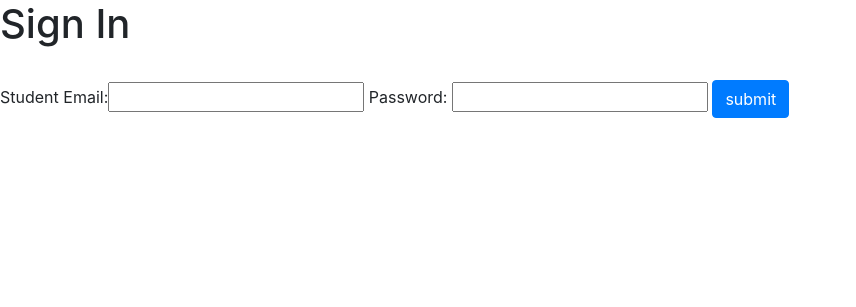
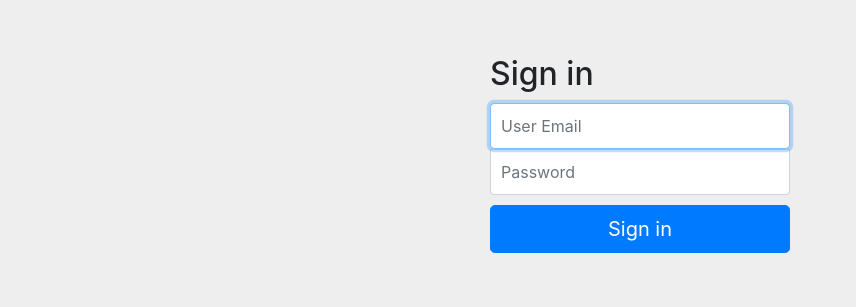
Before and after one commit to wolfejar/GradePredictionsWithMySQL, a Flask app: page /sign_in_get in a window 1280 px wide. Shown: the top 307 px of the page, without its empty margins (0-856 px from the left). Run offline with Flask 2, Linux system fonts and the light colour scheme; parts of the project's set-up code (start-up, migrations or seed data) failed here and were passed over; some libraries are stand-ins or nearby versions.

Commit message:
Reformat sign in page

```diff
--- a/application.py
+++ b/application.py
@@ -13,7 +13,7 @@ sql = SQL()
 @application.route('/')
 @application.route('/index')
 def home():
-    return render_template('landing.html')
+    return render_template('index.html')
 
 
 @application.route('/sign_up_get', methods=['GET'])
--- /dev/null
+++ b/static/login.css
@@ -0,0 +1,40 @@
+body {
+    padding-top: 40px;
+    padding-bottom: 40px;
+    background-color: #eee;
+}
+
+.form-signin {
+    max-width: 330px;
+    padding: 15px;
+    margin: 0 auto;
+}
+.form-signin .form-signin-heading,
+.form-signin .checkbox {
+    margin-bottom: 10px;
+}
+.form-signin .checkbox {
+    font-weight: normal;
+}
+.form-signin .form-control {
+    position: relative;
+    height: auto;
+    -webkit-box-sizing: border-box;
+    -moz-box-sizing: border-box;
+    box-sizing: border-box;
+    padding: 10px;
+    font-size: 16px;
+}
+.form-signin .form-control:focus {
+    z-index: 2;
+}
+.form-signin input[type="email"] {
+    margin-bottom: -1px;
+    border-bottom-right-radius: 0;
+    border-bottom-left-radius: 0;
+}
+.form-signin input[type="password"] {
+    margin-bottom: 10px;
+    border-top-left-radius: 0;
+    border-top-right-radius: 0;
+}
--- a/templates/sign_in.html
+++ b/templates/sign_in.html
@@ -5,13 +5,18 @@
     <title>Sign In</title>
     <link rel="stylesheet" href="https://stackpath.bootstrapcdn.com/bootstrap/4.3.1/css/bootstrap.min.css"
       integrity="sha384-ggOyR0iXCbMQv3Xipma34MD+dH/1fQ784/j6cY/iJTQUOhcWr7x9JvoRxT2MZw1T" crossorigin="anonymous">
+    <link rel="stylesheet" href='../static/login.css'>
 </head>
 <body>
-<h1>Sign In</h1><br>
-<form method="post" action="/sign_in_post">
-    Student Email:<input type="text" name="email">
-    Password: <input type="text" name="password">
-    <input class="btn btn-primary" type="submit" value="submit">
-</form>
+<div class="container">
+    <form class="form-signin" method="post" action="/sign_in_post">
+        <h2 class="form-signin-heading">Sign in</h2>
+        <label for="inputUserEmail" class="sr-only">User Email</label>
+        <input type="text" id="inputUserEmail" name="email" class="form-control" placeholder="User Email" required autofocus>
+        <label for="inputPassword" class="sr-only">Password</label>
+        <input type="password" id="inputPassword" name="password" class="form-control" placeholder="Password" required>
+        <input class="btn btn-lg btn-primary btn-block" type="submit" value="Sign in">
+    </form>
+</div>
 </body>
 </html>
```
Also changed, not shown: templates/login.html (added, +25 -0 lines).
